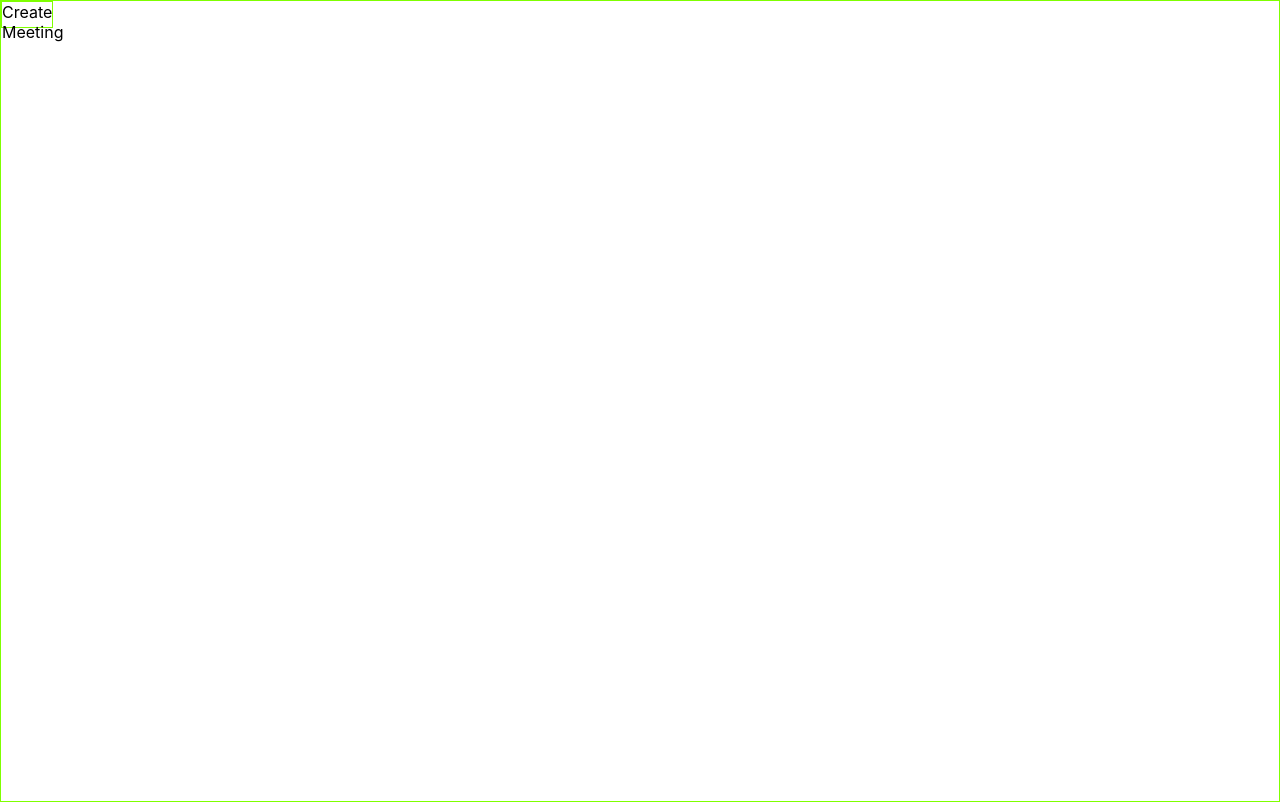
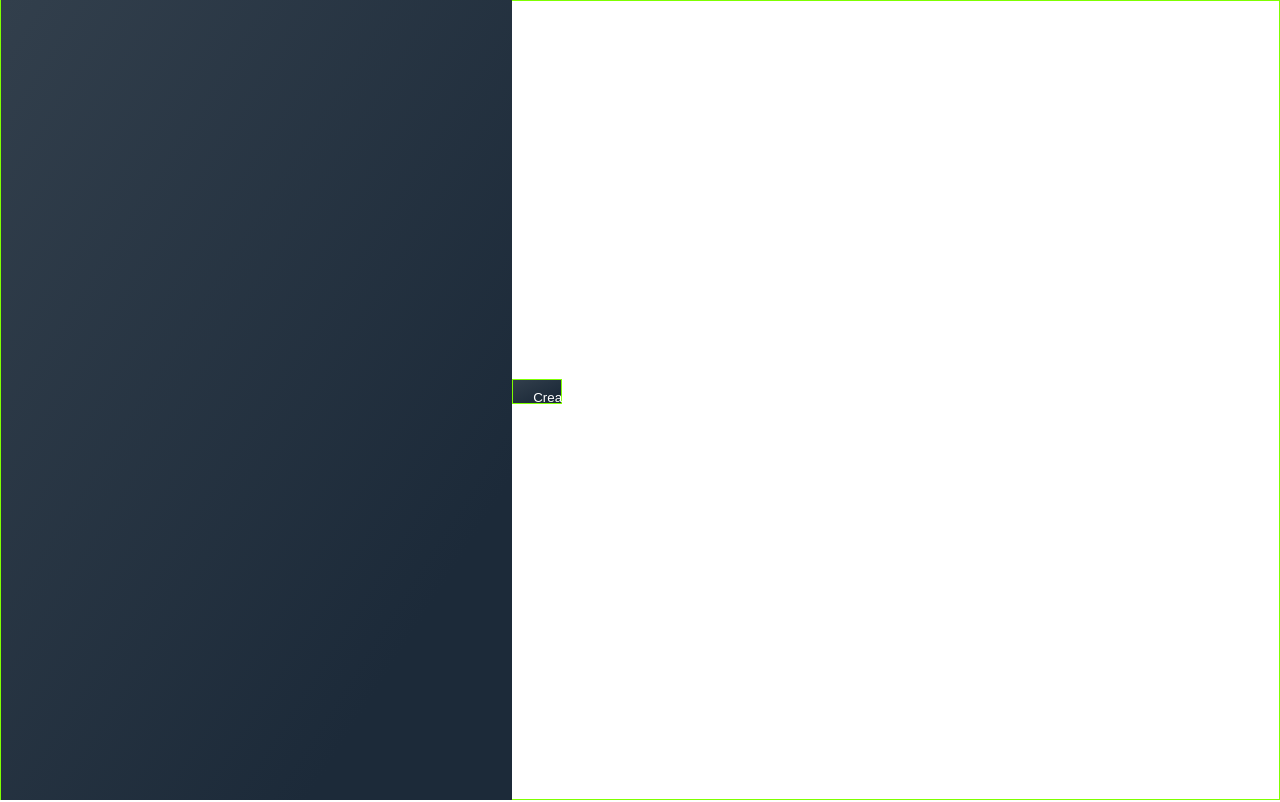
Before and after one commit to Haroonabdulrazaq/whereby-conferences, a React (Create React App) app: page / in a window 1280 px wide. Built offline with nearby package versions, Linux system fonts and the light colour scheme.

Commit message:
Add styling to project

```diff
--- a/src/App.css
+++ /dev/null
@@ -1,38 +0,0 @@
-.App {
-  text-align: center;
-}
-
-.App-logo {
-  height: 40vmin;
-  pointer-events: none;
-}
-
-@media (prefers-reduced-motion: no-preference) {
-  .App-logo {
-    animation: App-logo-spin infinite 20s linear;
-  }
-}
-
-.App-header {
-  background-color: #282c34;
-  min-height: 100vh;
-  display: flex;
-  flex-direction: column;
-  align-items: center;
-  justify-content: center;
-  font-size: calc(10px + 2vmin);
-  color: white;
-}
-
-.App-link {
-  color: #61dafb;
-}
-
-@keyframes App-logo-spin {
-  from {
-    transform: rotate(0deg);
-  }
-  to {
-    transform: rotate(360deg);
-  }
-}
--- a/src/stylesheets/utils.scss
+++ b/src/assets/stylesheets/utils.scss
@@ -3,7 +3,14 @@ $light-blue: #2998ff; // Primary
 $dark-blue: #5643fa; // Secondary
 $text-grey: #344563;  // Text Primary
 $dirty-white: #e5e5e5; //#f1f1f1;
+
+//Color
+$dark-blue: #1c2a39;
+$blue: #323f4c;
+$light-blue: #495460;
+
 $white: #fff;
-$orange: #FF8C00; //Error color
+$orange: #FF8C00; //Error/Hint color
+//Shadow
 $shadow: 0.1rem 0.2rem 2rem #ddd;
 $ash: #ddd;
--- a/src/App.js
+++ b/src/components/App.js
@@ -1,7 +1,7 @@
-import Interceptors from './Interceptors';
-import Meeting from './components/Meeting';
+import Interceptors from '../Interceptors';
+import Meeting from './Meeting';
 import React from 'react';
-import './App.css';
+import './App.scss';
 
 function App() {
   React.useEffect(() => {
--- /dev/null
+++ b/src/components/App.scss
@@ -0,0 +1,33 @@
+@import "../assets/stylesheets/mediaQuery.scss";
+@import "../assets/stylesheets/utils.scss";
+
+*,
+*::before,
+*::after {
+  margin: 0;
+  padding: 0;
+  box-sizing: border-box;
+}
+
+html {
+  font-size: 62.5%;
+}
+
+body {
+  font-family: 'Roboto Slab', serif;
+  line-height: 1.7;
+  box-sizing: border-box;
+}
+
+.app {
+  min-height: 100vh;
+  height: auto;
+  display: flex;
+  flex-direction: column;
+  justify-content: space-between;
+  align-items: center;
+}
+
+.center-text {
+  text-align: center;
+}
--- a/src/components/Meeting.js
+++ b/src/components/Meeting.js
@@ -27,7 +27,10 @@ function Meeting() {
 
   return (
     <div className='meeting-wrapper'>
-      <div className='create-meeting-btn' onClick={createMeeting}>Create Meeting</div>
+      <div className='meeting-sidebar'></div>
+      <div className='meeting-content'>
+        <button className='create-meeting-btn' onClick={createMeeting}>Create Meeting</button>
+      </div>
     </div>
   )
 }
--- a/src/components/meeting.scss
+++ b/src/components/meeting.scss
@@ -1,10 +1,34 @@
+@import '../assets/stylesheets/utils.scss';
+@import '../assets/stylesheets/mediaQuery.scss';
+
 .meeting-wrapper {
-  min-height: 100vh;
+  height: 100vh;
   border: 1px solid chartreuse;
+
+  display: flex;
+  justify-content: space-between;
+  align-items: center;
+
+  .meeting-sidebar {
+    width: 40%;
+    min-height: 100vh;
+    background: linear-gradient(to bottom right, $light-blue, $blue 0%, $dark-blue 80%);
+  }
+  .meeting-content {
+    width: 60%;
+
+    .create-meeting-btn {
+      background: linear-gradient(to bottom right, $light-blue, $blue 0%, $dark-blue 80%);
+      color: white;
+      padding: 1rem 2rem;
+    }
+  }
 }
 
 .create-meeting-btn {
   width: 50px;
   height: 25px;
+  background: chartreuse;
+  padding: 2rem;
   border: 1px solid chartreuse;
 }
--- a/src/index.css
+++ /dev/null
@@ -1,13 +0,0 @@
-body {
-  margin: 0;
-  font-family: -apple-system, BlinkMacSystemFont, 'Segoe UI', 'Roboto', 'Oxygen',
-    'Ubuntu', 'Cantarell', 'Fira Sans', 'Droid Sans', 'Helvetica Neue',
-    sans-serif;
-  -webkit-font-smoothing: antialiased;
-  -moz-osx-font-smoothing: grayscale;
-}
-
-code {
-  font-family: source-code-pro, Menlo, Monaco, Consolas, 'Courier New',
-    monospace;
-}
--- a/src/index.js
+++ b/src/index.js
@@ -1,7 +1,7 @@
 import React from 'react';
 import ReactDOM from 'react-dom';
-import './index.css';
-import App from './App';
+import './index.scss';
+import App from './components/App.js';
 import reportWebVitals from './reportWebVitals';
 
 ReactDOM.render(
--- /dev/null
+++ b/src/index.scss
@@ -0,0 +1,18 @@
+@import "./src/assets/stylesheets/utils.scss";
+
+*{
+  margin: 0;
+  padding: 0;
+  box-sizing: border-box;
+}
+body {
+  padding: 0;
+  color: $white;
+  scroll-behavior: smooth;
+  // background: $ash;
+}
+
+code {
+  font-family: source-code-pro, Menlo, Monaco, Consolas, 'Courier New',
+    monospace;
+}
```
Also changed, not shown: src/assets/stylesheets/flexPoint.scss (renamed from src/stylesheets/flexPoint.scss), src/assets/stylesheets/mediaQuery.scss (renamed from src/stylesheets/mediaQuery.scss), src/logo.svg (deleted), 1 other file (tests, documents, lock files or other folders).
